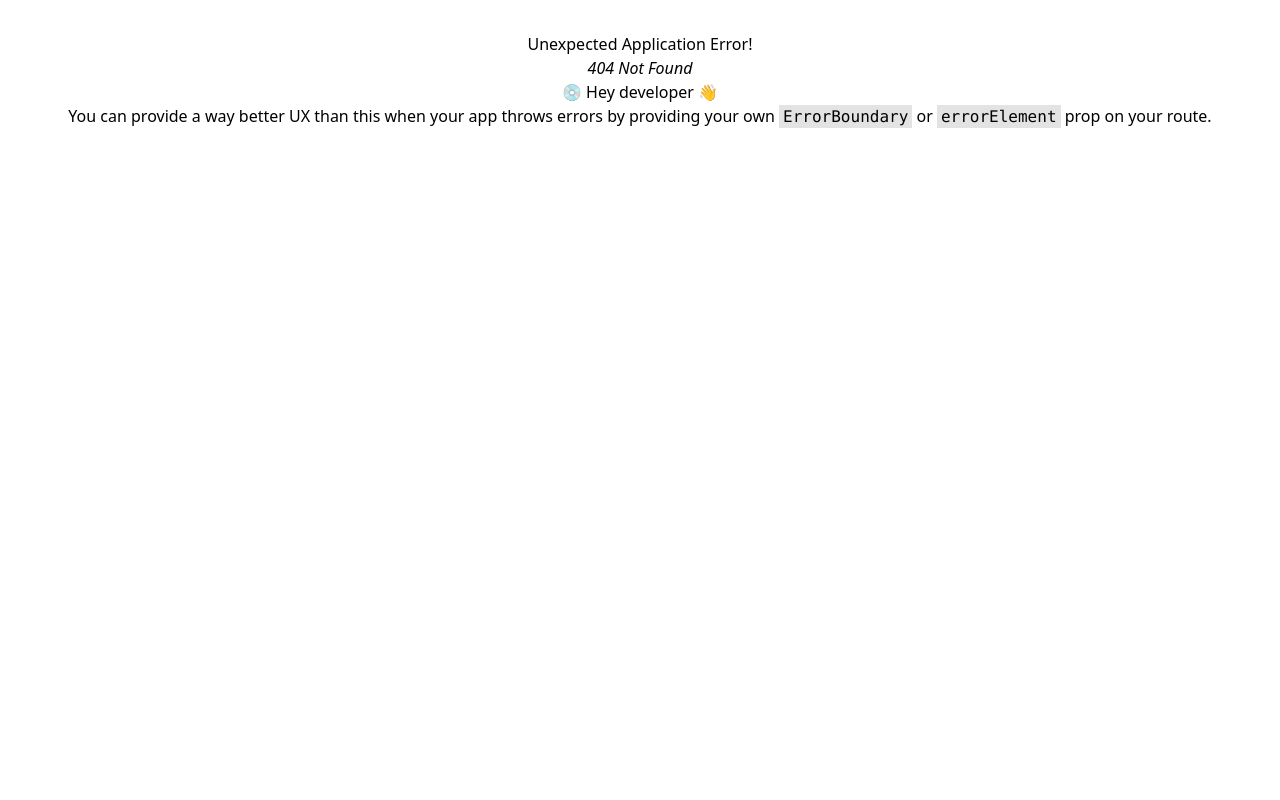
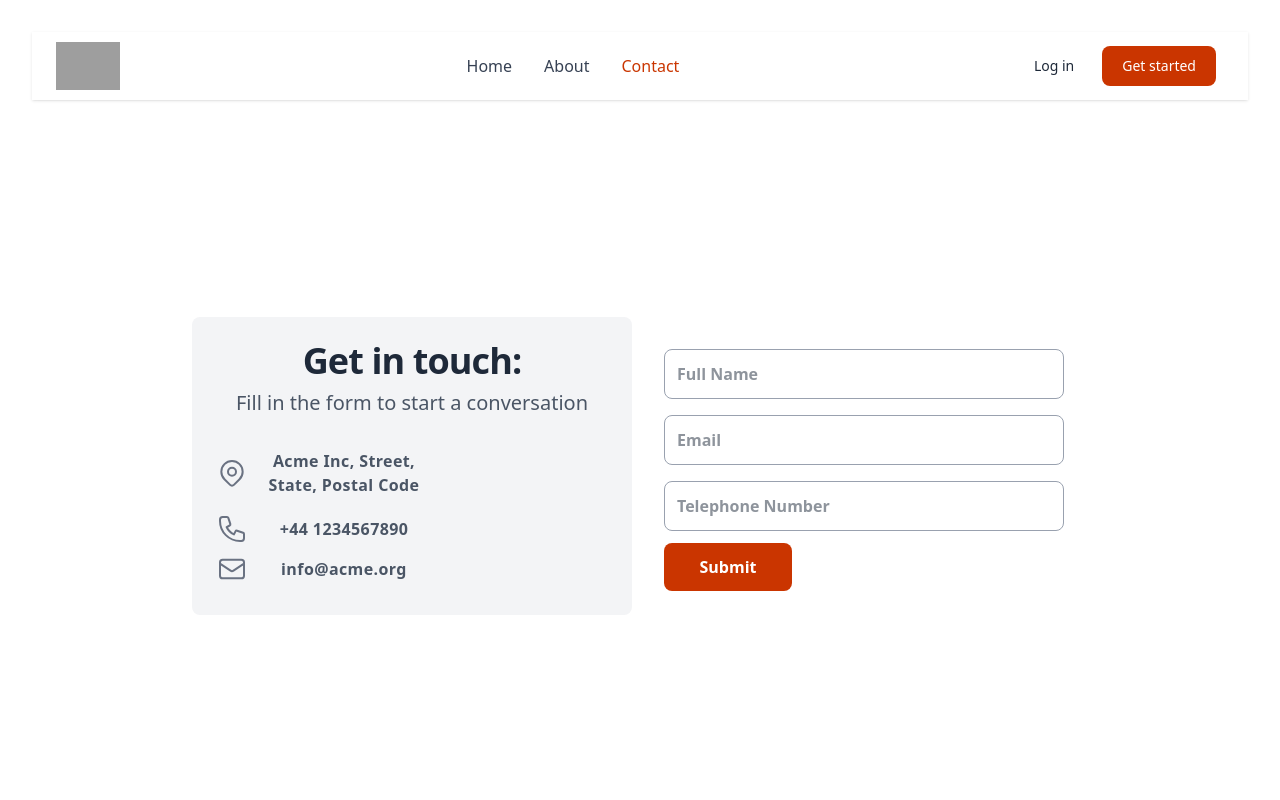
Before and after one commit to palpreeti23/react, a React (Vite) app in the folder 07reactRouter/: page /contact in a window 1280 px wide. Before the commit this address had no page. Shown: the top 800 px of the page. Built offline with nearby package versions, Linux system fonts and the light colour scheme; grey boxes are pictures that could not be loaded.

Commit message:
contact component done

```diff
--- /dev/null
+++ b/07reactRouter/src/components/Contact/Contact.jsx
@@ -0,0 +1,140 @@
+export default function Contact() {
+    return (
+        <div className="relative flex items-top justify-center min-h-[700px] bg-white sm:items-center sm:pt-0">
+            <div className="max-w-6xl mx-auto sm:px-6 lg:px-8">
+                <div className="mt-8 overflow-hidden">
+                    <div className="grid grid-cols-1 md:grid-cols-2">
+                        <div className="p-6 mr-2 bg-gray-100 sm:rounded-lg">
+                            <h1 className="text-3xl sm:text-4xl text-gray-800 font-extrabold tracking-tight">
+                                Get in touch:
+                            </h1>
+                            <p className="text-normal text-lg sm:text-xl font-medium text-gray-600 mt-2">
+                                Fill in the form to start a conversation
+                            </p>
+
+                            <div className="flex items-center mt-8 text-gray-600">
+                                <svg
+                                    fill="none"
+                                    stroke="currentColor"
+                                    stroke-linecap="round"
+                                    stroke-linejoin="round"
+                                    stroke-width="1.5"
+                                    viewBox="0 0 24 24"
+                                    className="w-8 h-8 text-gray-500"
+                                >
+                                    <path
+                                        stroke-linecap="round"
+                                        stroke-linejoin="round"
+                                        stroke-width="1.5"
+                                        d="M17.657 16.657L13.414 20.9a1.998 1.998 0 01-2.827 0l-4.244-4.243a8 8 0 1111.314 0z"
+                                    />
+                                    <path
+                                        stroke-linecap="round"
+                                        stroke-linejoin="round"
+                                        stroke-width="1.5"
+                                        d="M15 11a3 3 0 11-6 0 3 3 0 016 0z"
+                                    />
+                                </svg>
+                                <div className="ml-4 text-md tracking-wide font-semibold w-40">
+                                    Acme Inc, Street, State, Postal Code
+                                </div>
+                            </div>
+
+                            <div className="flex items-center mt-4 text-gray-600">
+                                <svg
+                                    fill="none"
+                                    stroke="currentColor"
+                                    stroke-linecap="round"
+                                    stroke-linejoin="round"
+                                    stroke-width="1.5"
+                                    viewBox="0 0 24 24"
+                                    className="w-8 h-8 text-gray-500"
+                                >
+                                    <path
+                                        stroke-linecap="round"
+                                        stroke-linejoin="round"
+                                        stroke-width="1.5"
+                                        d="M3 5a2 2 0 012-2h3.28a1 1 0 01.948.684l1.498 4.493a1 1 0 01-.502 1.21l-2.257 1.13a11.042 11.042 0 005.516 5.516l1.13-2.257a1 1 0 011.21-.502l4.493 1.498a1 1 0 01.684.949V19a2 2 0 01-2 2h-1C9.716 21 3 14.284 3 6V5z"
+                                    />
+                                </svg>
+                                <div className="ml-4 text-md tracking-wide font-semibold w-40">
+                                    +44 1234567890
+                                </div>
+                            </div>
+
+                            <div className="flex items-center mt-2 text-gray-600">
+                                <svg
+                                    fill="none"
+                                    stroke="currentColor"
+                                    stroke-linecap="round"
+                                    stroke-linejoin="round"
+                                    stroke-width="1.5"
+                                    viewBox="0 0 24 24"
+                                    className="w-8 h-8 text-gray-500"
+                                >
+                                    <path
+                                        stroke-linecap="round"
+                                        stroke-linejoin="round"
+                                        stroke-width="1.5"
+                                        d="M3 8l7.89 5.26a2 2 0 002.22 0L21 8M5 19h14a2 2 0 002-2V7a2 2 0 00-2-2H5a2 2 0 00-2 2v10a2 2 0 002 2z"
+                                    />
+                                </svg>
+                                <div className="ml-4 text-md tracking-wide font-semibold w-40">
+                                    info@acme.org
+                                </div>
+                            </div>
+                        </div>
+
+                        <form className="p-6 flex flex-col justify-center">
+                            <div className="flex flex-col">
+                                <label for="name" className="hidden">
+                                    Full Name
+                                </label>
+                                <input
+                                    type="name"
+                                    name="name"
+                                    id="name"
+                                    placeholder="Full Name"
+                                    className="w-100 mt-2 py-3 px-3 rounded-lg bg-white border border-gray-400 text-gray-800 font-semibold focus:border-orange-500 focus:outline-none"
+                                />
+                            </div>
+
+                            <div className="flex flex-col mt-2">
+                                <label for="email" className="hidden">
+                                    Email
+                                </label>
+                                <input
+                                    type="email"
+                                    name="email"
+                                    id="email"
+                                    placeholder="Email"
+                                    className="w-100 mt-2 py-3 px-3 rounded-lg bg-white border border-gray-400 text-gray-800 font-semibold focus:border-orange-500 focus:outline-none"
+                                />
+                            </div>
+
+                            <div className="flex flex-col mt-2">
+                                <label for="tel" className="hidden">
+                                    Number
+                                </label>
+                                <input
+                                    type="tel"
+                                    name="tel"
+                                    id="tel"
+                                    placeholder="Telephone Number"
+                                    className="w-100 mt-2 py-3 px-3 rounded-lg bg-white border border-gray-400 text-gray-800 font-semibold focus:border-orange-500 focus:outline-none"
+                                />
+                            </div>
+
+                            <button
+                                type="submit"
+                                className="md:w-32 bg-orange-700 hover:bg-blue-dark text-white font-bold py-3 px-6 rounded-lg mt-3 hover:bg-orange-600 transition ease-in-out duration-300"
+                            >
+                                Submit
+                            </button>
+                        </form>
+                    </div>
+                </div>
+            </div>
+        </div>
+    );
+}
--- a/07reactRouter/src/components/header/Header.jsx
+++ b/07reactRouter/src/components/header/Header.jsx
@@ -42,6 +42,7 @@
                                     Home
                                 </NavLink>
                             </li>
+
                                  <li>
                                 <NavLink to='/About'
                                     className={({isActive}) =>
@@ -50,6 +51,17 @@
                                     }
                                 >
                                     About
+                                </NavLink>
+                            </li>
+
+                               <li>
+                                <NavLink to='/Contact'
+                                    className={({isActive}) =>
+                                        `block py-2 pr-4 pl-3 duration-200 ${isActive ? "text-orange-700" :"text-gray-700"
+                                        } border-b border-gray-100 hover:bg-gray-50 lg:hover:bg-transparent lg:border-0 hover:text-orange-700 lg:p-0`
+                                    }
+                                >
+                                    Contact
                                 </NavLink>
                             </li>
 
```
Also changed, not shown: 07reactRouter/src/main.jsx (+7 -0 lines).
